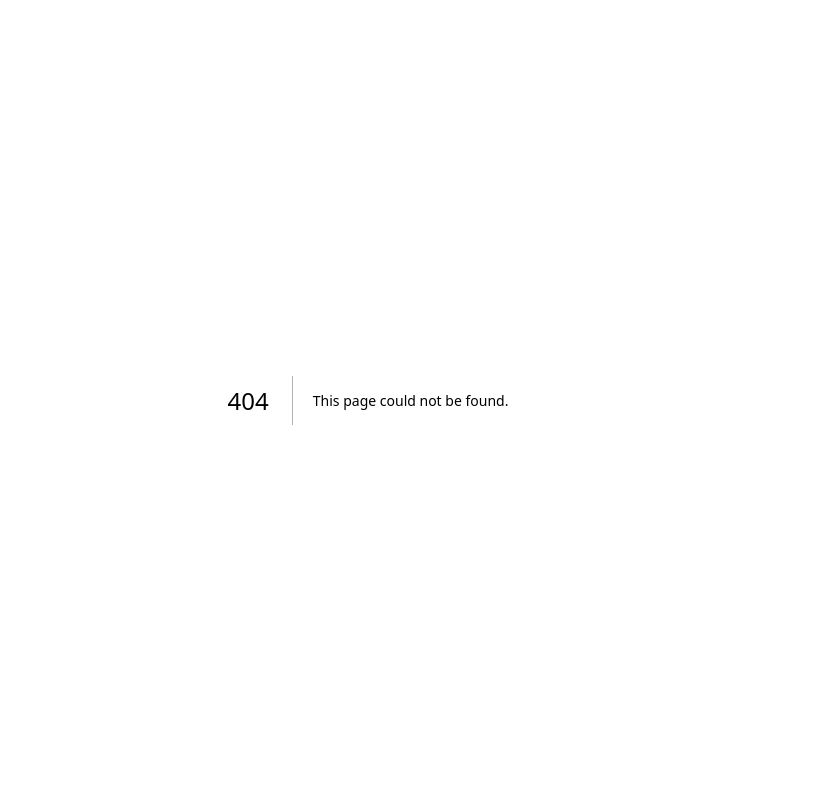
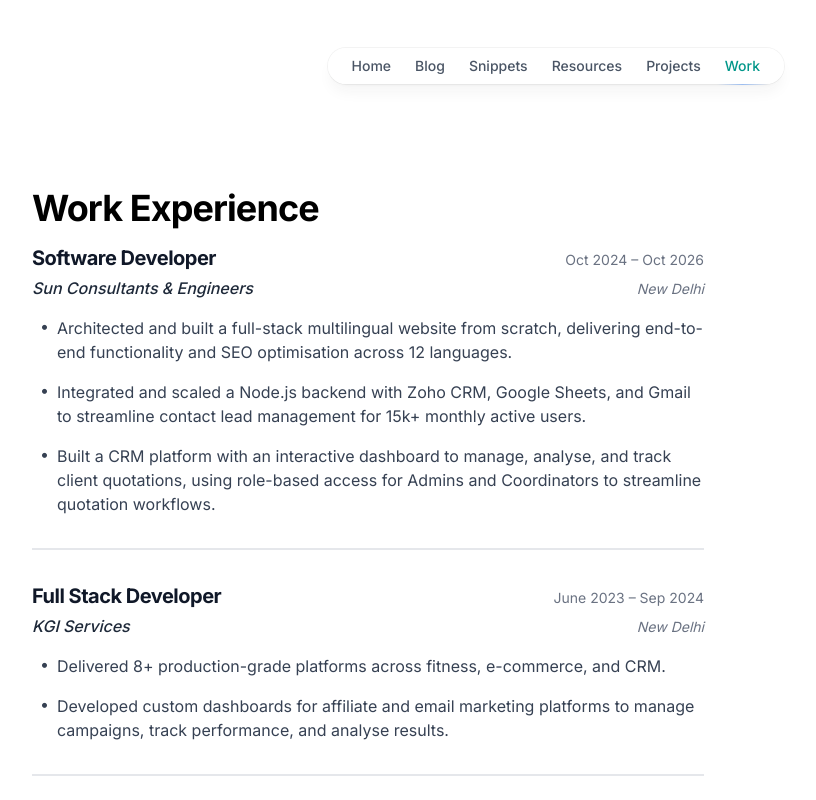
Before and after one commit to Mohd-Arzaid/arzaid, a Next.js app: page /work in a window 1280 px wide. Before the commit this address had no page. Shown: the top 800 px of the page, without its empty margins (272-1088 px from the left). Built offline with nearby package versions, Linux system fonts and the light colour scheme.

Commit message:
Add WorkExperience component to showcase professional experience on Home and Work pages. Update Navbar to include a link to the Work page. Add experience data for display in the WorkExperience component. Include react-icons dependency for enhanced UI elements.

```diff
--- a/package.json
+++ b/package.json
@@ -12,7 +12,8 @@
     "motion": "^14.14.0",
     "next": "16.4.6",
     "react": "19.3.0",
-    "react-dom": "19.3.0"
+    "react-dom": "19.3.0",
+    "react-icons": "^5.7.0"
   },
   "devDependencies": {
     "@tailwindcss/turbopack": "4.3.3",
--- a/src/app/page.js
+++ b/src/app/page.js
@@ -4,6 +4,7 @@ import Header from "@/components/Header";
 import BlogPost from "@/components/BlogPost";
 import ProjectCard from "@/components/ProjectCard";
 import Footer from "@/components/Footer";
+import WorkExperience from "@/components/WorkExperience";
 import projects from "@/data/projects";
 
 export default function Home() {
@@ -34,6 +35,28 @@ export default function Home() {
             className="flex items-center text-sm my-4 mx-auto px-4 py-2 rounded-md font-medium text-gray-900"
           >
             See All Blogs
+            <svg
+              className="h-4 w-4 ml-1"
+              xmlns="http://www.w3.org/2000/svg"
+              fill="none"
+              viewBox="0 0 24 24"
+              stroke="currentColor"
+            >
+              <path
+                strokeLinecap="round"
+                strokeLinejoin="round"
+                strokeWidth={2}
+                d="M19 9l-7 7-7-7"
+              />
+            </svg>
+          </Link>
+
+          <WorkExperience limit={2} />
+          <Link
+            href="/work"
+            className="flex items-center text-sm my-4 mx-auto px-4 py-2 rounded-md font-medium text-gray-900"
+          >
+            View All
             <svg
               className="h-4 w-4 ml-1"
               xmlns="http://www.w3.org/2000/svg"
--- /dev/null
+++ b/src/app/work/page.js
@@ -0,0 +1,20 @@
+import Navbar from "@/components/Navbar";
+import Footer from "@/components/Footer";
+import WorkExperience from "@/components/WorkExperience";
+
+export default function WorkPage() {
+  return (
+    <div className="bg-white">
+      <Navbar />
+      <main
+        id="skip"
+        className="flex flex-col justify-center bg-white px-8 text-gray-900 antialiased"
+      >
+        <div className="flex flex-col justify-center items-start max-w-2xl mx-auto mb-8">
+          <WorkExperience />
+          <Footer />
+        </div>
+      </main>
+    </div>
+  );
+}
--- a/src/components/Navbar.jsx
+++ b/src/components/Navbar.jsx
@@ -15,6 +15,7 @@ export default function Navbar() {
     { name: "Snippets", link: "/snippets" },
     { name: "Resources", link: "/resources" },
     { name: "Projects", link: "/projects" },
+    { name: "Work", link: "/work" },
   ];
 
   const mobileLinks = [
@@ -23,6 +24,7 @@ export default function Navbar() {
     { name: "Blog", link: "/blog" },
     { name: "Snippets", link: "/snippets" },
     { name: "Resources", link: "/resources" },
+    { name: "Work", link: "/work" },
     { name: "Freelancing", link: "/freelance" },
     { name: "Box Shadows", link: "/boxshadows" },
     { name: "FreeCodeCamp", link: "/freecodecamp" },
--- /dev/null
+++ b/src/components/WorkExperience.jsx
@@ -0,0 +1,50 @@
+import experience from "@/data/experience";
+
+function Step({ children }) {
+  return (
+    <li className="mb-4 ml-2">
+      <div className="flex items-start">
+        <span className="mr-2 mt-0.5 shrink-0 leading-none text-gray-700">
+          •
+        </span>
+        <p className="text-gray-700">{children}</p>
+      </div>
+    </li>
+  );
+}
+
+export default function WorkExperience({ limit }) {
+  const roles = limit ? experience.slice(0, limit) : experience;
+
+  return (
+    <section className="w-full mb-0">
+      <h3 className="font-bold text-2xl md:text-4xl tracking-tight mb-4 mt-8 text-black">
+        Work Experience
+      </h3>
+
+      {roles.map((role, index) => (
+        <div key={`${role.company}-${role.dates}`} className="w-full">
+          {index > 0 && <div className="border border-gray-200 w-full my-8" />}
+
+          <div className="flex flex-col gap-1 sm:flex-row sm:items-baseline sm:justify-between">
+            <h4 className="text-lg md:text-xl font-bold tracking-tight text-gray-900">
+              {role.title}
+            </h4>
+            <p className="text-sm text-gray-500 shrink-0">{role.dates}</p>
+          </div>
+
+          <div className="mt-1 flex flex-col gap-1 sm:flex-row sm:items-baseline sm:justify-between">
+            <p className="font-medium italic text-gray-800">{role.company}</p>
+            <p className="text-sm italic text-gray-500 shrink-0">{role.location}</p>
+          </div>
+
+          <ul className="mt-4">
+            {role.points.map((point) => (
+              <Step key={point}>{point}</Step>
+            ))}
+          </ul>
+        </div>
+      ))}
+    </section>
+  );
+}
--- /dev/null
+++ b/src/data/experience.js
@@ -0,0 +1,35 @@
+const experience = [
+  {
+    title: "Software Developer",
+    company: "Sun Consultants & Engineers",
+    location: "New Delhi",
+    dates: "Oct 2024 – Oct 2026",
+    points: [
+      "Architected and built a full-stack multilingual website from scratch, delivering end-to-end functionality and SEO optimisation across 12 languages.",
+      "Integrated and scaled a Node.js backend with Zoho CRM, Google Sheets, and Gmail to streamline contact lead management for 15k+ monthly active users.",
+      "Built a CRM platform with an interactive dashboard to manage, analyse, and track client quotations, using role-based access for Admins and Coordinators to streamline quotation workflows.",
+    ],
+  },
+  {
+    title: "Full Stack Developer",
+    company: "KGI Services",
+    location: "New Delhi",
+    dates: "June 2023 – Sep 2024",
+    points: [
+      "Delivered 8+ production-grade platforms across fitness, e-commerce, and CRM.",
+      "Developed custom dashboards for affiliate and email marketing platforms to manage campaigns, track performance, and analyse results.",
+    ],
+  },
+  {
+    title: "Full Stack Developer Intern",
+    company: "Utrecht IT Consulting",
+    location: "New Delhi",
+    dates: "Dec 2022 – May 2023",
+    points: [
+      "Designed and developed the website for an international event in Saudi Arabia.",
+      "Optimised database performance, cutting report generation time by 30%, raising booking success rates by 25%, and reducing customer complaints.",
+    ],
+  },
+];
+
+export default experience;
```
Also changed, not shown: 1 other file (tests, documents, lock files or other folders).
